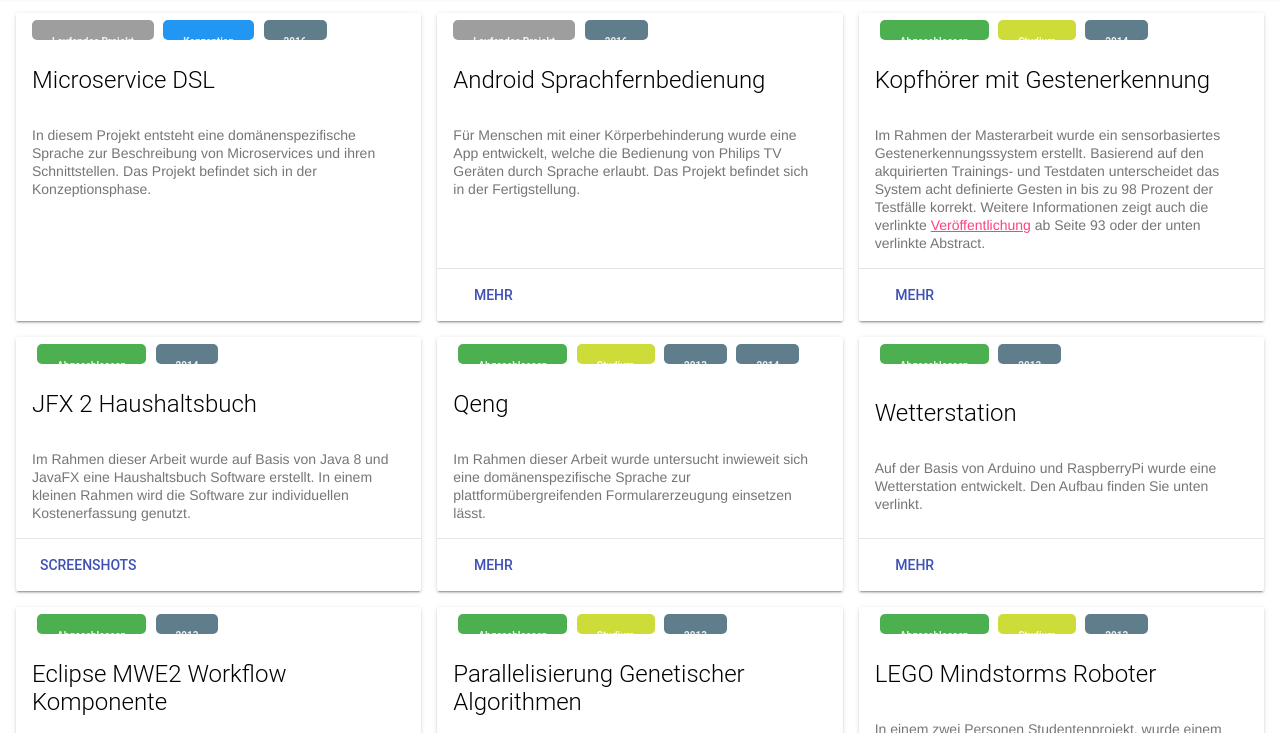
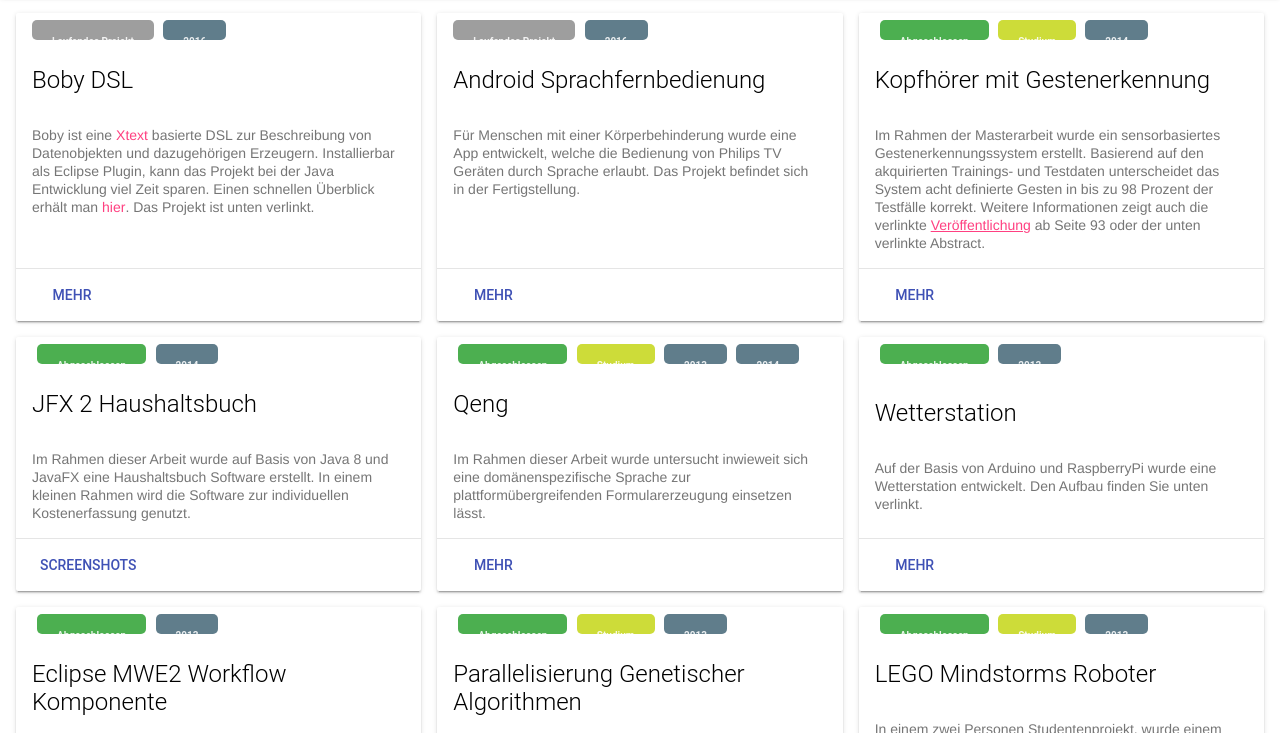
Before and after one commit to josros/josros.github.io, a website: page index.html in a window 1280 px wide. Shown: the part 67-800 px from the top of the page. Drawn offline with nearby package versions, Linux system fonts and the light colour scheme.

Commit message:
Added project Boby

```diff
--- a/index.html
+++ b/index.html
@@ -136,20 +136,27 @@
 						<div class="status-tags">
 							<span class="mdl-chip running"> <span
 								class="mdl-chip__text">Laufendes Projekt</span>
-							</span> <span class="mdl-chip conception" style="margin-left: 5px;">
-								<span class="mdl-chip__text">Konzeption</span>
 							</span> <span class="mdl-chip year" style="margin-left: 5px;"> <span
 								class="mdl-chip__text">2016</span>
 							</span>
 						</div>
 						<div class="mdl-card__title">
-							<h2 class="mdl-card__title-text">Microservice DSL</h2>
+							<h2 class="mdl-card__title-text">Boby DSL</h2>
 						</div>
 						<div class="mdl-card__supporting-text mdl-card--expand">
-							<div>In diesem Projekt entsteht eine domänenspezifische
-								Sprache zur Beschreibung von Microservices und ihren
-								Schnittstellen. Das Projekt befindet sich in der
-								Konzeptionsphase.</div>
+							<div>Boby ist eine <a href"http://www.eclipse.org/Xtext/">Xtext</a> basierte DSL zur Beschreibung von
+								Datenobjekten und dazugehörigen Erzeugern. Installierbar als Eclipse Plugin, kann das Projekt bei der Java Entwicklung
+								viel Zeit sparen. Einen schnellen Überblick erhält man
+								<a href"https://github.com/josros/boby/blob/master/example.md">hier</a>.
+								Das Projekt ist unten verlinkt.</div>
+						</div>
+						<div class="mdl-card__actions mdl-card--border">
+							<a data-upgraded=",MaterialButton,MaterialRipple"
+								href="https://github.com/josros/boby"
+								class="mdl-button mdl-button--colored mdl-js-button mdl-js-ripple-effect">
+								Mehr <span class="mdl-button__ripple-container"><span
+									class="mdl-ripple"></span></span>
+							</a>
 						</div>
 					</div>
 
```
Also changed, not shown: index_en.html (+13 -6 lines).
